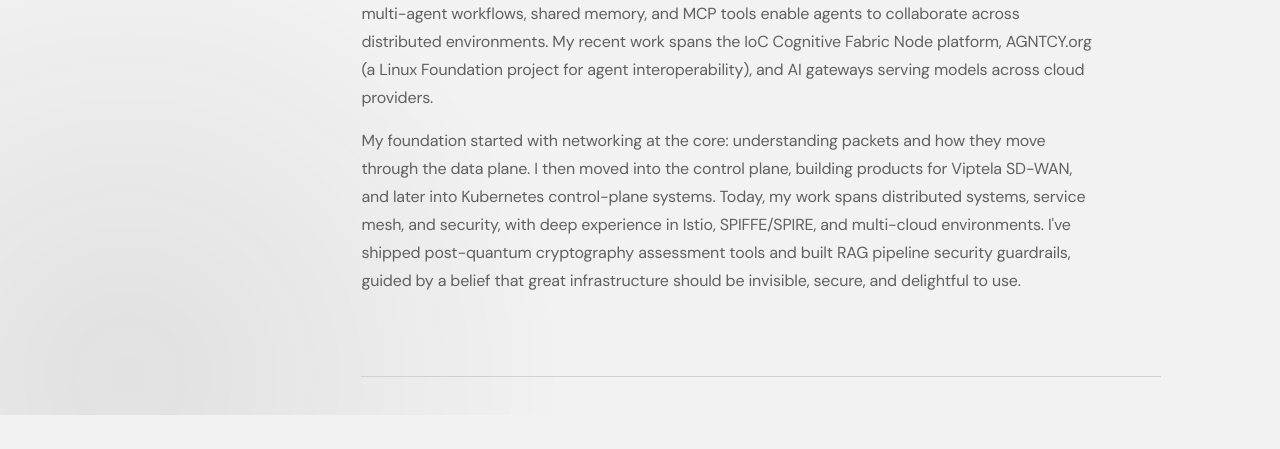
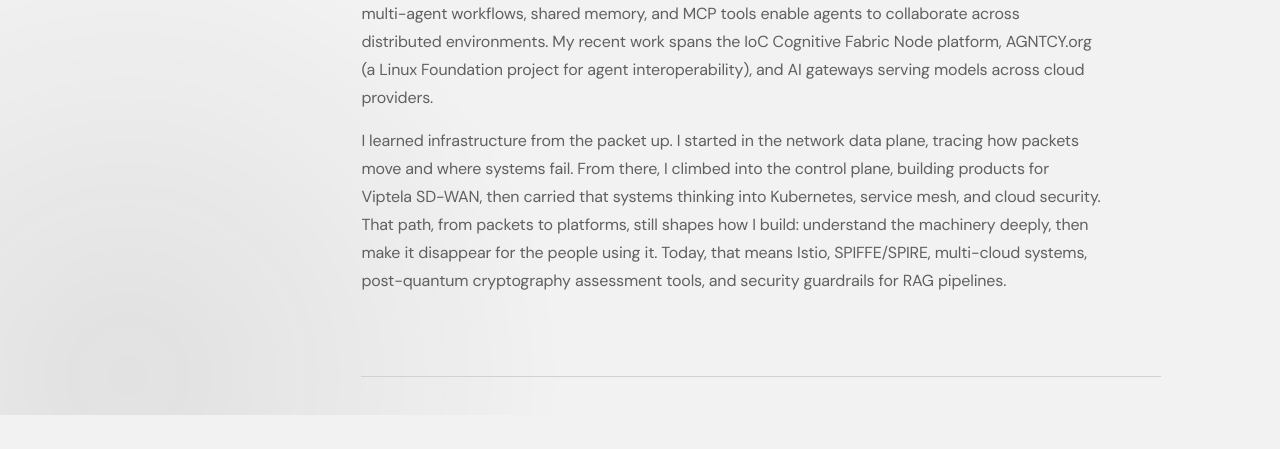
Before and after one commit to nishantapatil3/nishantapatil3.github.io, a website built with Vite: page index.html in a window 1280 px wide. Shown: the part 385-834 px from the top of the page. Built offline with nearby package versions, Linux system fonts and the light colour scheme.

Commit message:
Make infrastructure story more distinctive
Signed-off-by: Nishant Patil <nishant.apatil3@gmail.com>

```diff
--- a/index.html
+++ b/index.html
@@ -108,15 +108,15 @@
           serving models across cloud providers.
         </p>
         <p>
-          My foundation started with networking at the core: understanding
-          packets and how they move through the data plane. I then moved into
-          the control plane, building products for Viptela SD-WAN, and later
-          into Kubernetes control-plane systems. Today, my work spans
-          distributed systems, service mesh, and security, with deep experience
-          in Istio, SPIFFE/SPIRE, and multi-cloud environments. I've shipped
-          post-quantum cryptography assessment tools and built RAG pipeline
-          security guardrails, guided by a belief that great infrastructure
-          should be invisible, secure, and delightful to use.
+          I learned infrastructure from the packet up. I started in the network
+          data plane, tracing how packets move and where systems fail. From
+          there, I climbed into the control plane, building products for Viptela
+          SD-WAN, then carried that systems thinking into Kubernetes, service
+          mesh, and cloud security. That path, from packets to platforms, still
+          shapes how I build: understand the machinery deeply, then make it
+          disappear for the people using it. Today, that means Istio,
+          SPIFFE/SPIRE, multi-cloud systems, post-quantum cryptography assessment
+          tools, and security guardrails for RAG pipelines.
         </p>
       </section>
 
```
